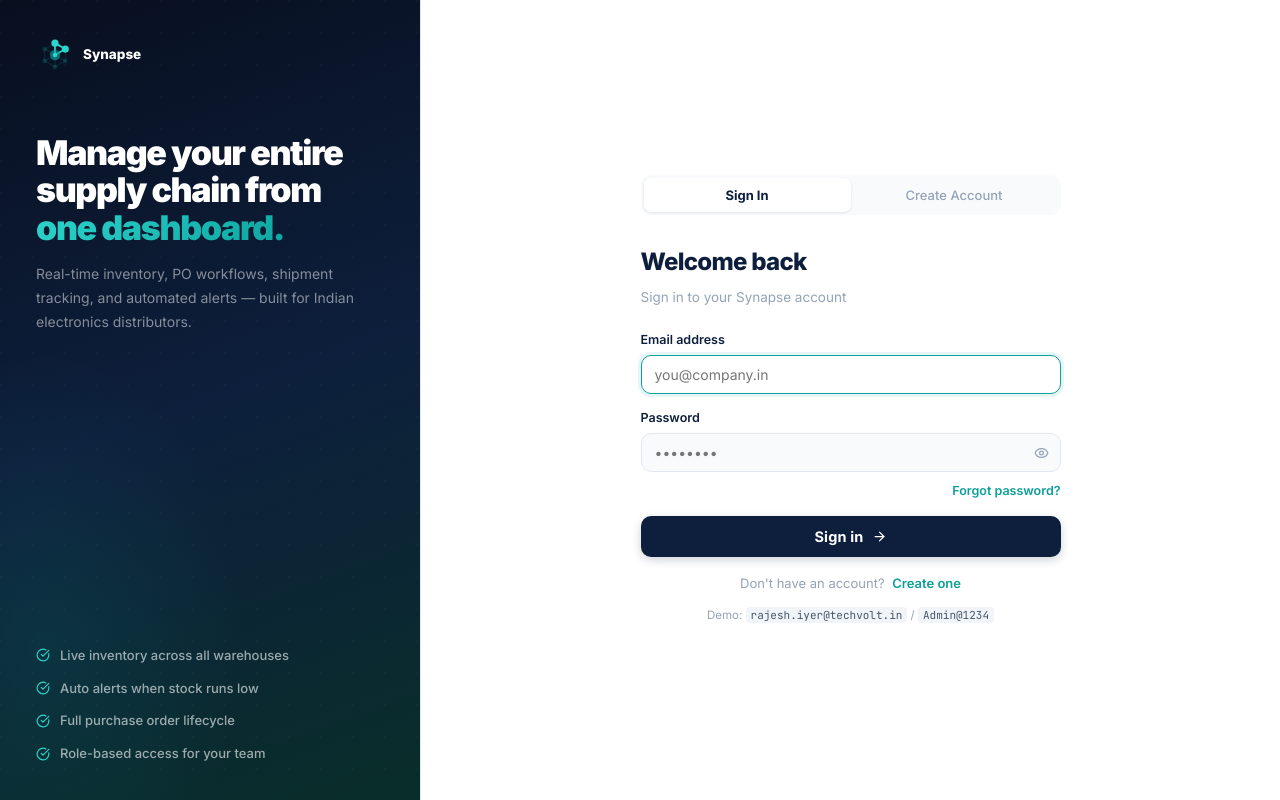
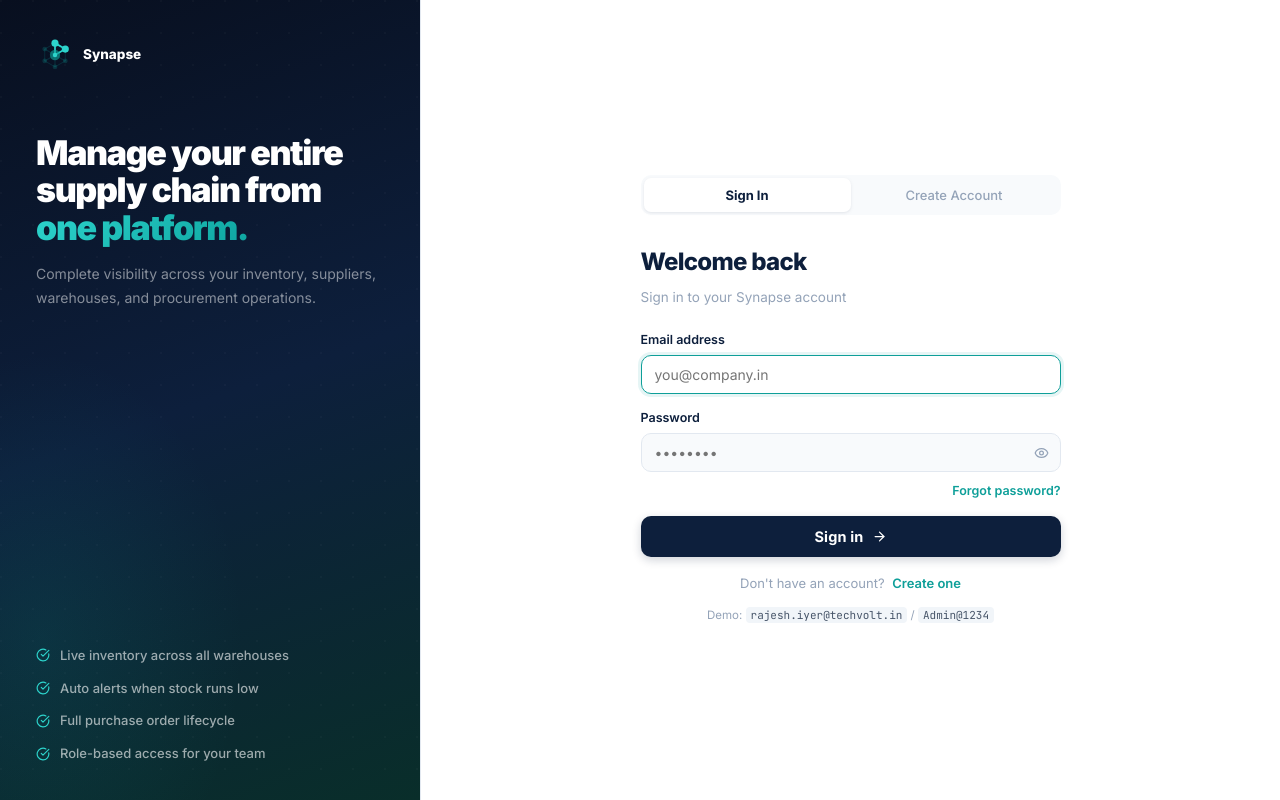
Before and after one commit to aashnakanodia/Supply_Chain_Management, a React (Vite) app in the folder frontend/: page /auth in a window 1280 px wide. Built offline with nearby package versions, Linux system fonts and the light colour scheme.

Commit message:
Update Auth left panel copy

```diff
--- a/frontend/src/pages/Auth.jsx
+++ b/frontend/src/pages/Auth.jsx
@@ -159,11 +159,10 @@ export default function Auth() {
 
           <div className="auth-left-hero">
             <h2 className="auth-left-h2">
-              Manage your entire<br />supply chain from<br /><em>one dashboard.</em>
+              Manage your entire<br />supply chain from<br /><em>one platform.</em>
             </h2>
             <p className="auth-left-sub">
-              Real-time inventory, PO workflows, shipment tracking,
-              and automated alerts — built for Indian electronics distributors.
+              Complete visibility across your inventory, suppliers, warehouses, and procurement operations.
             </p>
           </div>
 
```
